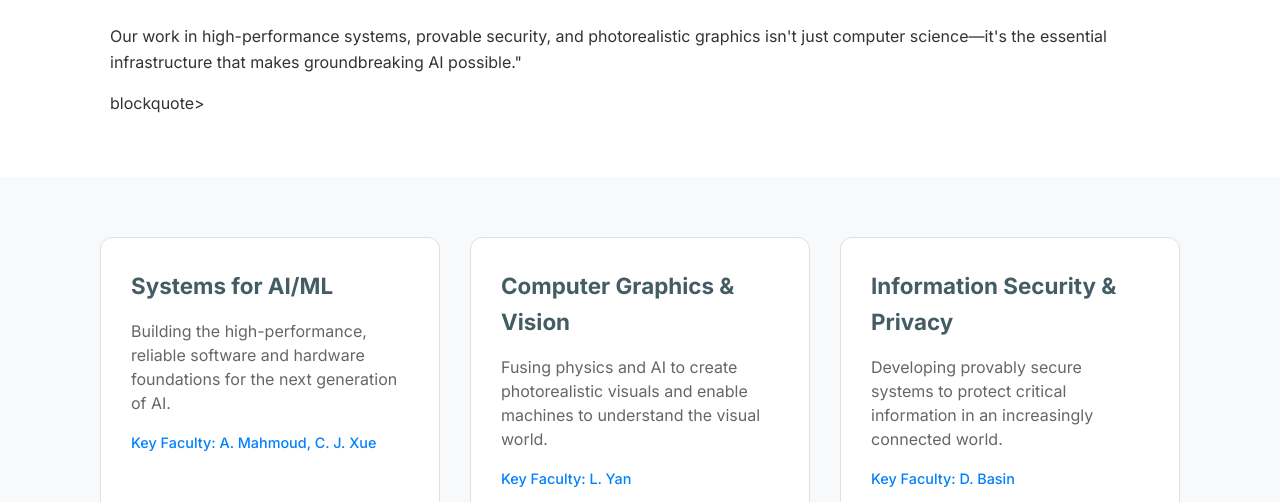
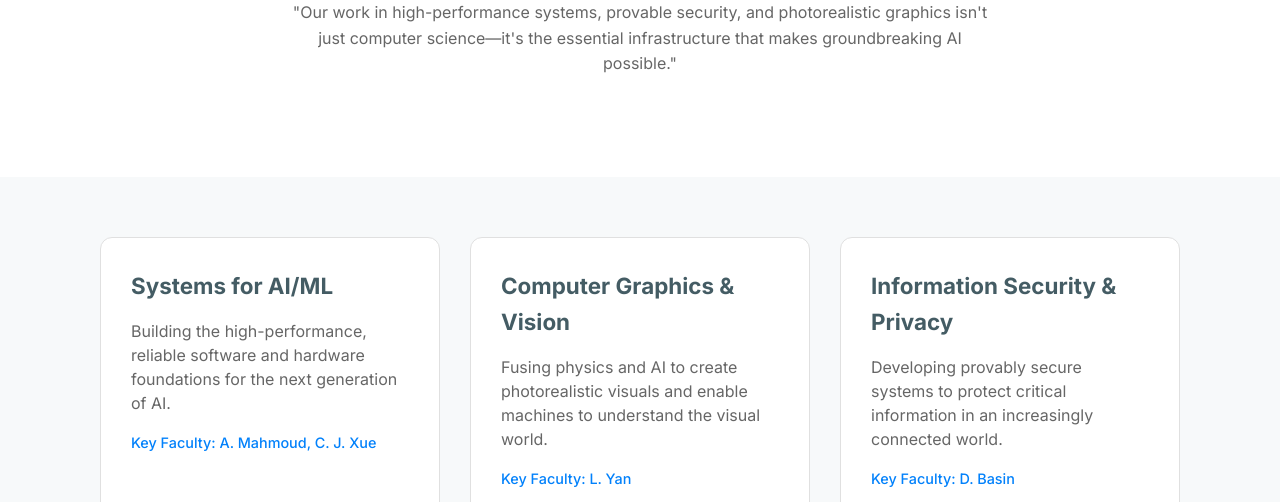
Before and after one commit to Islam-Aldaraghmeh/MBZUAI-CS, a plain HTML site: page index.html in a window 1280 px wide. Shown: the part 598-1100 px from the top of the page. Drawn offline with Linux system fonts and the light colour scheme.

Commit message:
Update index.html

```diff
--- a/index.html
+++ b/index.html
@@ -50,8 +50,7 @@
         <section id="about" class="section">
             <div class="container">
                 <h2 class="section__title fade-in">The Bedrock of the AI Revolution.</h2>
-                <p class="section__subtitle fade-in"><blockquote>Our work in high-performance systems, provable security, and photorealistic graphics isn't just computer science—it's the essential infrastructure that makes groundbreaking AI possible."</p></blockquote>blockquote>
-
+                <p class="section__subtitle fade-in">"Our work in high-performance systems, provable security, and photorealistic graphics isn't just computer science—it's the essential infrastructure that makes groundbreaking AI possible."</p>
             </div>
         </section>
 
```
